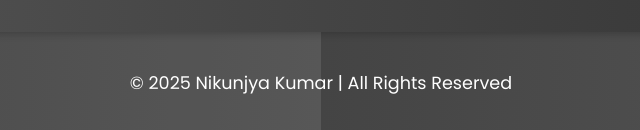
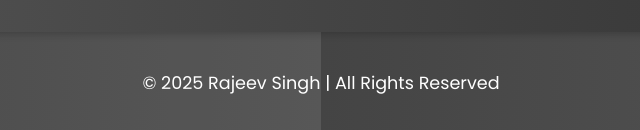
Before and after one commit to nikunjya425/portfolio, a plain HTML site: page index.html in a window 1280 px wide. Shown: the part 2635-2765 px from the top of the page, 319-959 px from the left. Drawn offline with Linux system fonts and the light colour scheme.

Commit message:
Update index.html

```diff
--- a/index.html
+++ b/index.html
@@ -148,7 +148,7 @@
 </script>
 
     <footer>
-        <p>© 2025 Nikunjya Kumar | All Rights Reserved</p>
+        <p>© 2025 Rajeev Singh | All Rights Reserved</p>
     </footer>
 
 </body>
```
